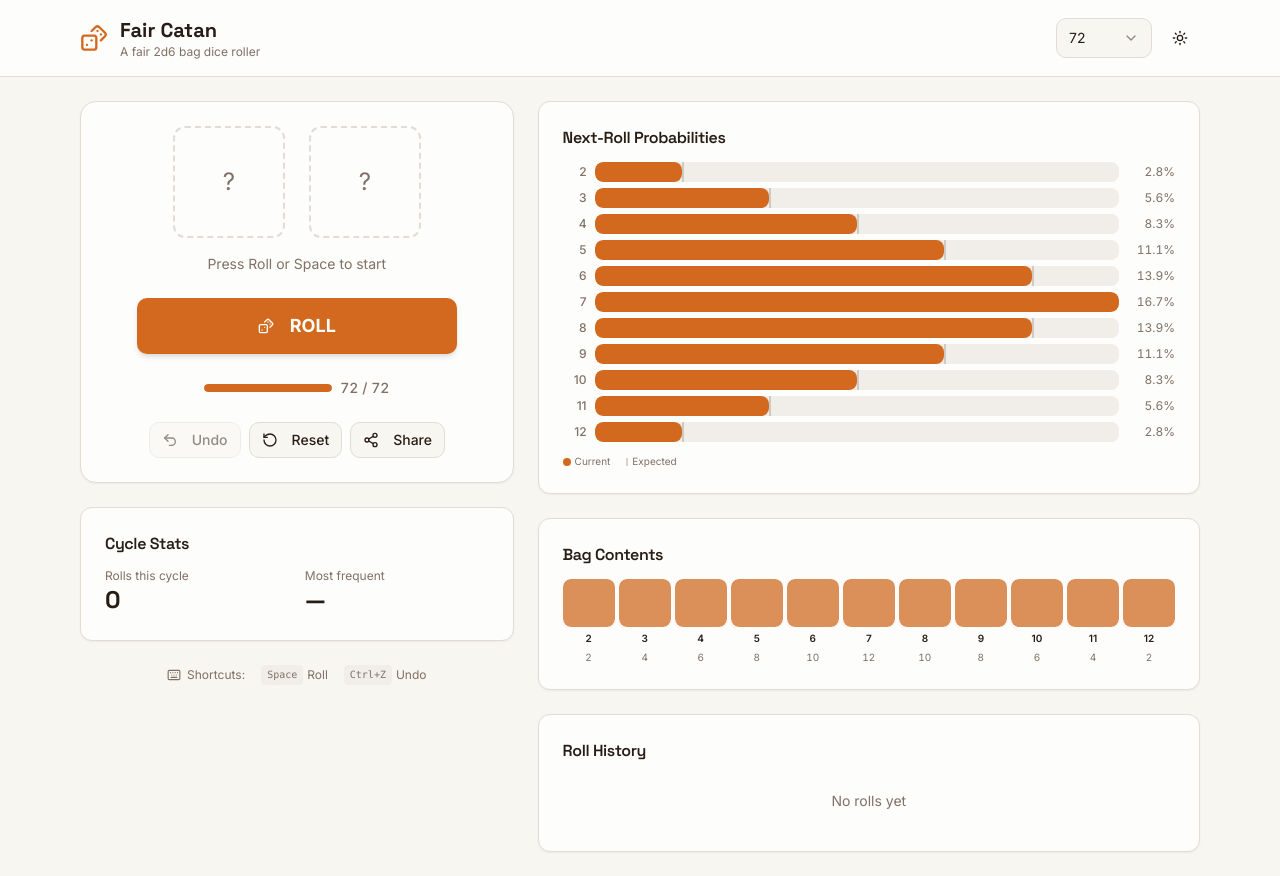
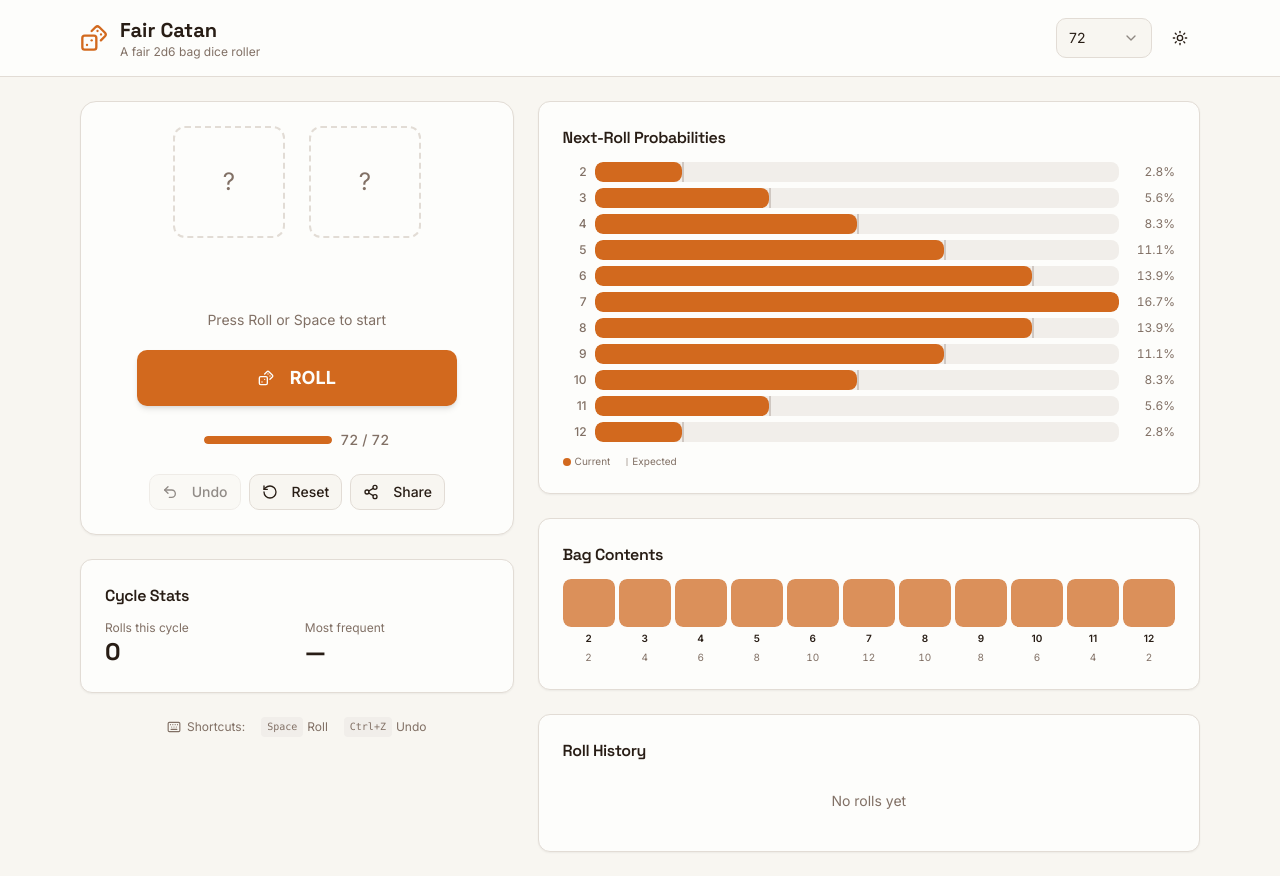
Before and after one commit to andresquin03/fair-catan-app, a Next.js app: page / in a window 1280 px wide. Built offline with nearby package versions, Linux system fonts and the light colour scheme.

Commit message:
fix: stabilize DiceDisplay layout with fixed height container\n\nEliminate layout shifts by maintaining consistent container size.

```diff
--- a/components/fair-catan/dice-display.tsx
+++ b/components/fair-catan/dice-display.tsx
@@ -9,35 +9,51 @@ interface DiceDisplayProps {
 }
 
 export function DiceDisplay({ roll, rolling }: DiceDisplayProps) {
-  if (!roll && !rolling) {
-    return (
-      <div className="flex flex-col items-center gap-4">
-        <div className="flex items-center gap-4 md:gap-6">
-          <div className="flex h-24 w-24 items-center justify-center rounded-xl border-2 border-dashed border-border md:h-28 md:w-28">
-            <span className="text-2xl text-muted-foreground">?</span>
-          </div>
-          <div className="flex h-24 w-24 items-center justify-center rounded-xl border-2 border-dashed border-border md:h-28 md:w-28">
-            <span className="text-2xl text-muted-foreground">?</span>
-          </div>
-        </div>
-        <p className="text-sm text-muted-foreground">Press Roll or Space to start</p>
-      </div>
-    )
-  }
+  const hasRoll = roll !== null
 
   return (
-    <div className="flex flex-col items-center gap-4">
+    // Fixed-height container so nothing below ever shifts.
+    // h-[11rem] = dice (h-24/md:h-28) + gap-4 + sum line (text-4xl ~2.5rem) + breathing room
+    // md:h-[12.5rem] accounts for the larger md dice.
+    <div className="flex h-[11rem] flex-col items-center gap-4 md:h-[12.5rem]">
+      {/* ── Dice row ── */}
       <div className="flex items-center gap-4 md:gap-6">
-        <Die value={roll?.die1 ?? 1} rolling={rolling} size="lg" />
-        <Die value={roll?.die2 ?? 1} rolling={rolling} size="lg" />
+        {hasRoll ? (
+          <>
+            <Die value={roll.die1} rolling={rolling} size="lg" />
+            <Die value={roll.die2} rolling={rolling} size="lg" />
+          </>
+        ) : (
+          <>
+            <div className="flex h-24 w-24 items-center justify-center rounded-xl border-2 border-dashed border-border md:h-28 md:w-28">
+              <span className="text-2xl text-muted-foreground">?</span>
+            </div>
+            <div className="flex h-24 w-24 items-center justify-center rounded-xl border-2 border-dashed border-border md:h-28 md:w-28">
+              <span className="text-2xl text-muted-foreground">?</span>
+            </div>
+          </>
+        )}
       </div>
-      {roll && !rolling && (
-        <div className="flex items-center gap-2">
-          <span className="font-display text-4xl font-bold text-foreground">
-            {roll.sum}
-          </span>
-        </div>
-      )}
+
+      {/* ── Sum / hint – always present, visibility toggled via opacity ── */}
+      <div
+        className="flex items-center gap-2 transition-opacity duration-200"
+        style={{ opacity: hasRoll && !rolling ? 1 : 0 }}
+        aria-hidden={!hasRoll || rolling}
+      >
+        <span className="font-display text-4xl font-bold text-foreground">
+          {roll?.sum ?? "\u00A0"}
+        </span>
+      </div>
+
+      {/* Hint text – only visible when no roll has been made */}
+      <p
+        className="text-sm text-muted-foreground transition-opacity duration-200"
+        style={{ opacity: !hasRoll ? 1 : 0 }}
+        aria-hidden={hasRoll}
+      >
+        Press Roll or Space to start
+      </p>
     </div>
   )
 }
```
Also changed, not shown: 1 other file (tests, documents, lock files or other folders).
